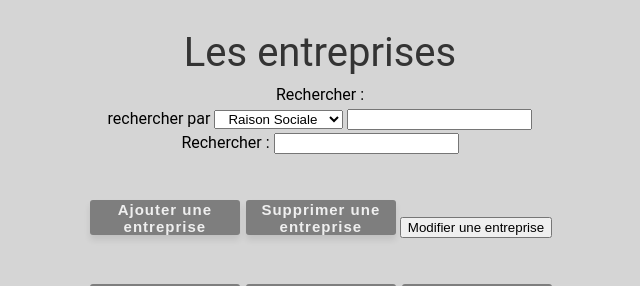
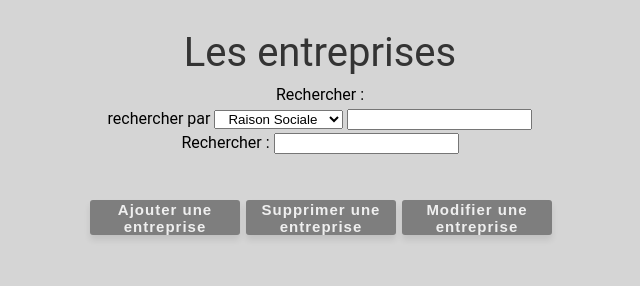
Before and after one commit to Myouboku/ALSV_projetSymfony, a Symfony app: template templates/backoffice.html.twig in a window 1280 px wide. Shown: the part 149-435 px from the top of the page, without its empty margins (320-960 px from the left). Run offline with Twig, Linux system fonts and the light colour scheme; the template is opened without the code that fills it, so the values that code supplies are empty; some libraries are stand-ins or nearby versions.

Commit message:
Update backoffice.html.twig

```diff
--- a/templates/backoffice.html.twig
+++ b/templates/backoffice.html.twig
@@ -32,10 +32,6 @@
       <input type="text" id="text_recherche" /></br>
 
       <div class="button-edit">
-        <button class="button">Ajouter une entreprise</button>
-        <button class="button">Supprimer une entreprise</button>
-
-        <button class="button-E">Modifier une entreprise</button>
         <div class="button-edit-company">
         <button  class="button" id="add">Ajouter une entreprise</button>
         <button class="button" id="delete">Supprimer une entreprise</button>
```
